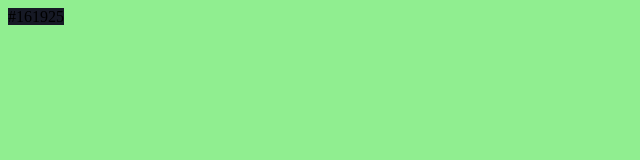
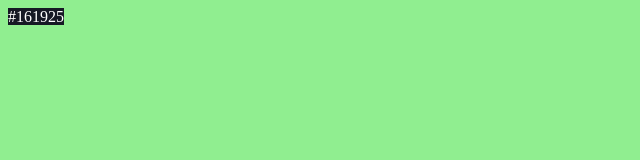
Before and after one commit to lai0602jjj/colooors, a plain HTML site: page index.html in a window 1280 px wide. Shown: the full height of the page, 0-640 px from the left. Drawn offline with Linux system fonts and the light colour scheme.

Commit message:
20230401-1005

```diff
--- a/index.html
+++ b/index.html
@@ -5,6 +5,6 @@
         <link rel="stylesheet" href="style.css">
     </head>
     <body>
-        <a class="left"; style="background-color: #161925">#161925</a>
+        <a class="left"; style="background-color: #161925; color: white; ">#161925</a>
     </body>
 </html>
```
